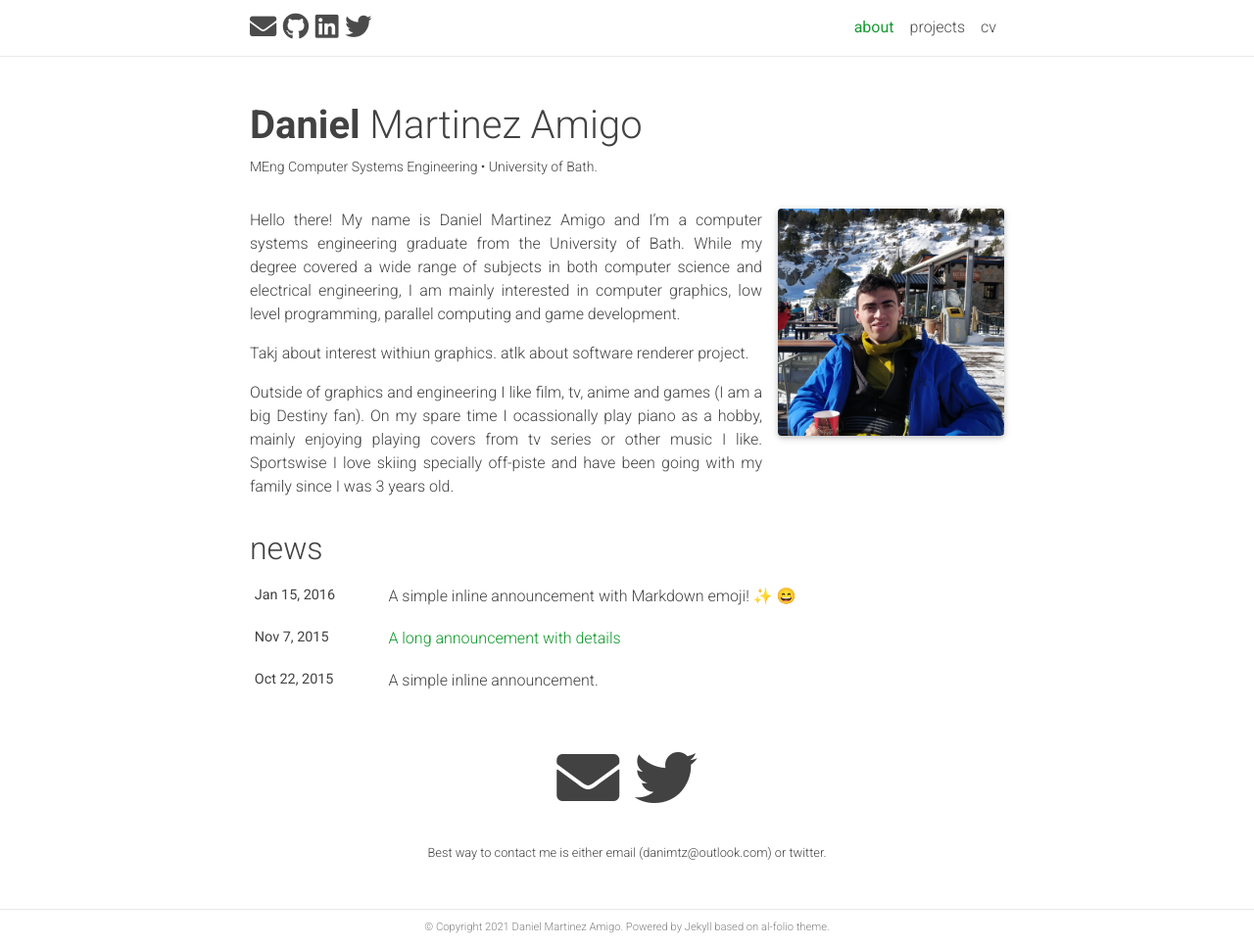
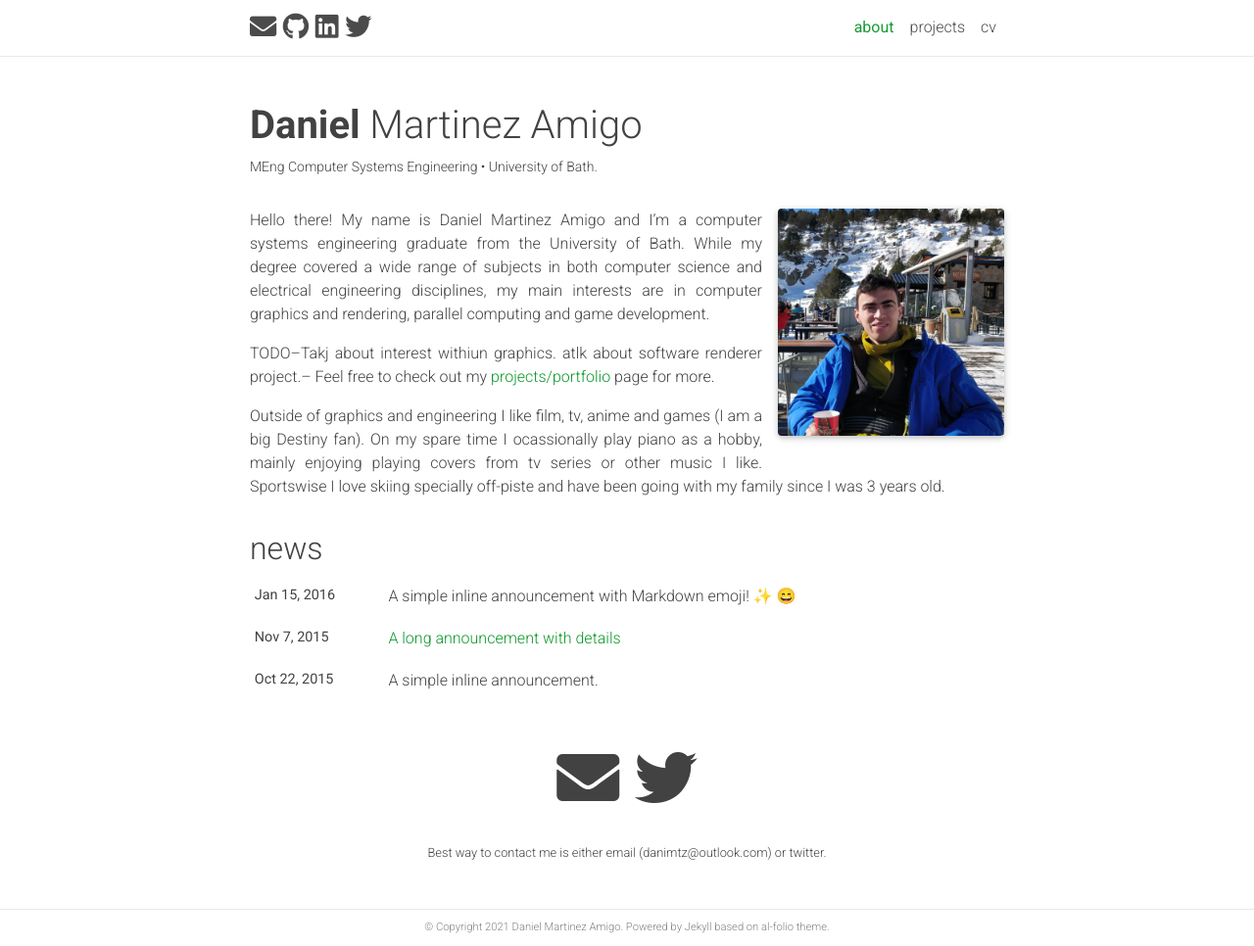
Before and after one commit to danimtz/danimtz.github.io, a Jekyll site: the page built from _pages/about.md, in a window 1280 px wide and 966 px high. Shown: the whole window at 98% size. Built offline with Jekyll 4.4.1, drawn with Linux system fonts in a browser that asks for light colours; nearby versions of some CDN libraries; emoji names are drawn with the system emoji font; comment, search, counter and statistics services are not loaded; a style sheet for code colours, icons or effects is not loaded.

Commit message:
updated about.md

```diff
--- a/_pages/about.md
+++ b/_pages/about.md
@@ -14,8 +14,8 @@ news: true  # includes a list of news items
 social: true  # includes social icons at the bottom of the page
 ---
 
-Hello there! My name is Daniel Martinez Amigo and I'm a computer systems engineering graduate from the University of Bath. While my degree covered a wide range of subjects in both computer science and electrical engineering, I am mainly interested in computer graphics, low level programming, parallel computing and game development.
+Hello there! My name is Daniel Martinez Amigo and I'm a computer systems engineering graduate from the University of Bath. While my degree covered a wide range of subjects in both computer science and electrical engineering disciplines, my main interests are in computer graphics and rendering, parallel computing and game development.
 
-Takj about interest withiun graphics. atlk about software renderer project.
+TODO--Takj about interest withiun graphics. atlk about software renderer project.-- Feel free to check out my <a href="{{ '/projects/' | relative_url }}" target="_blank">projects/portfolio</a> page for more.
 
 Outside of graphics and engineering I like film, tv, anime and games (I am a big Destiny fan). On my spare time I ocassionally play piano as a hobby, mainly enjoying playing covers from tv series or other music I like. Sportswise I love skiing specially off-piste and have been going with my family since I was 3 years old.
```
